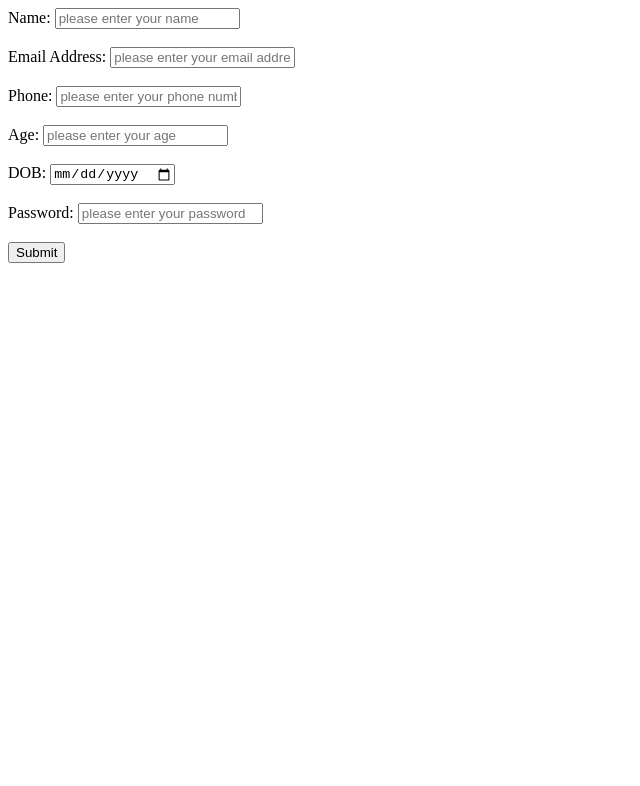
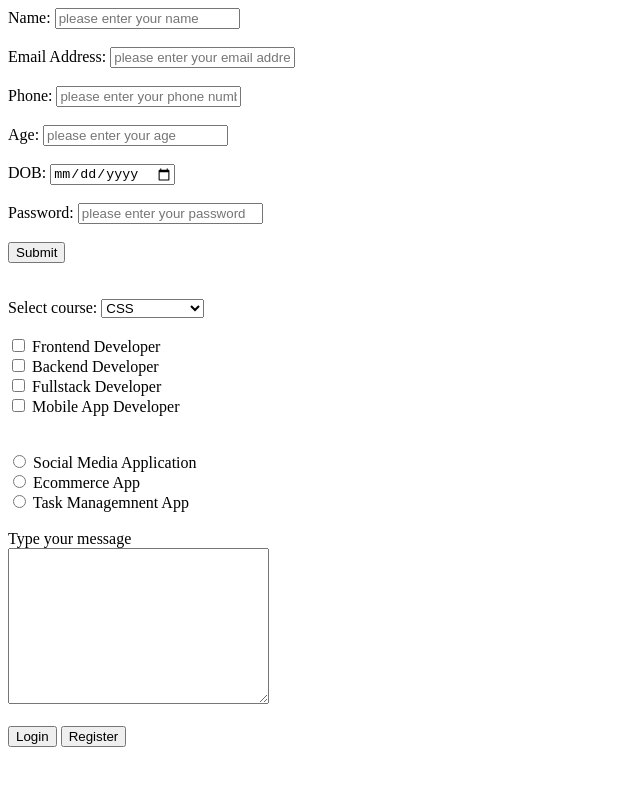
Before and after one commit to olabid212/html-class, a plain HTML site: page form.html in a window 1280 px wide. Shown: the whole page, without its empty margins (0-640 px from the left). Drawn offline with Linux system fonts and the light colour scheme.

Commit message:
Form element updated

```diff
--- a/form.html
+++ b/form.html
@@ -32,25 +32,54 @@
 
 <input type="submit" name="" id="">
 
+    </form>
+<br> <br>
+    <form action="">
+        <label for="">Select course:</label>
+        <select name="" id="">
+            <option value="">CSS</option>
+            <option value="">JAVASCRIPT</option>
+            <option value="">DATABASE</option>
+        </select>
+<br> <br>
+        <div>
+            <input type="checkbox" name="" id="">
+            <label for="">Frontend Developer</label>
+            <br>
 
+            <input type="checkbox" name="" id="">
+            <label for="">Backend Developer</label>
+            <br>
 
+            <input type="checkbox" name="" id="">
+            <label for="">Fullstack Developer</label>
+            <br>
 
+            <input type="checkbox" name="" id="">
+            <label for="">Mobile App Developer</label>
 
+        </div>
+<br><br>
+        <div>
+            <input type="radio" name="" id="">
+            <label for="">Social Media Application</label>
+            <br>
 
+            <input type="radio" name="" id="">
+            <label for="">Ecommerce App</label>
+            <br>
 
+            <input type="radio" name="" id="">
+            <label for="">Task Managemnent App</label>
+            <br>
+        </div>
+<br>
 
-
-
-
-
-
-
-
-
-
-
-
-
+<label for="">Type your message</label>   <br>
+<textarea name="" id="" cols="30" rows="10"></textarea>
+<br> <br>
+<button>Login</button>
+<button>Register</button>
     </form>
 </body>
 </html>
```
